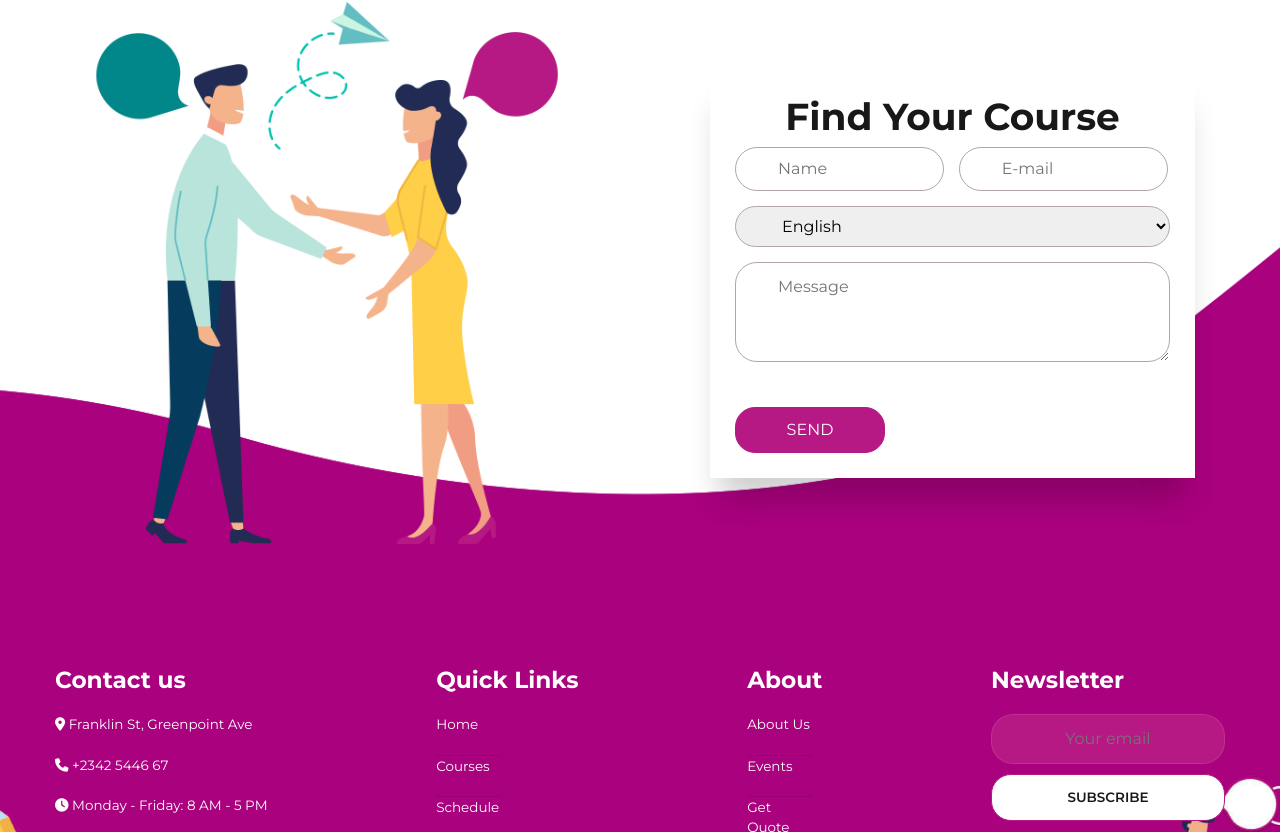
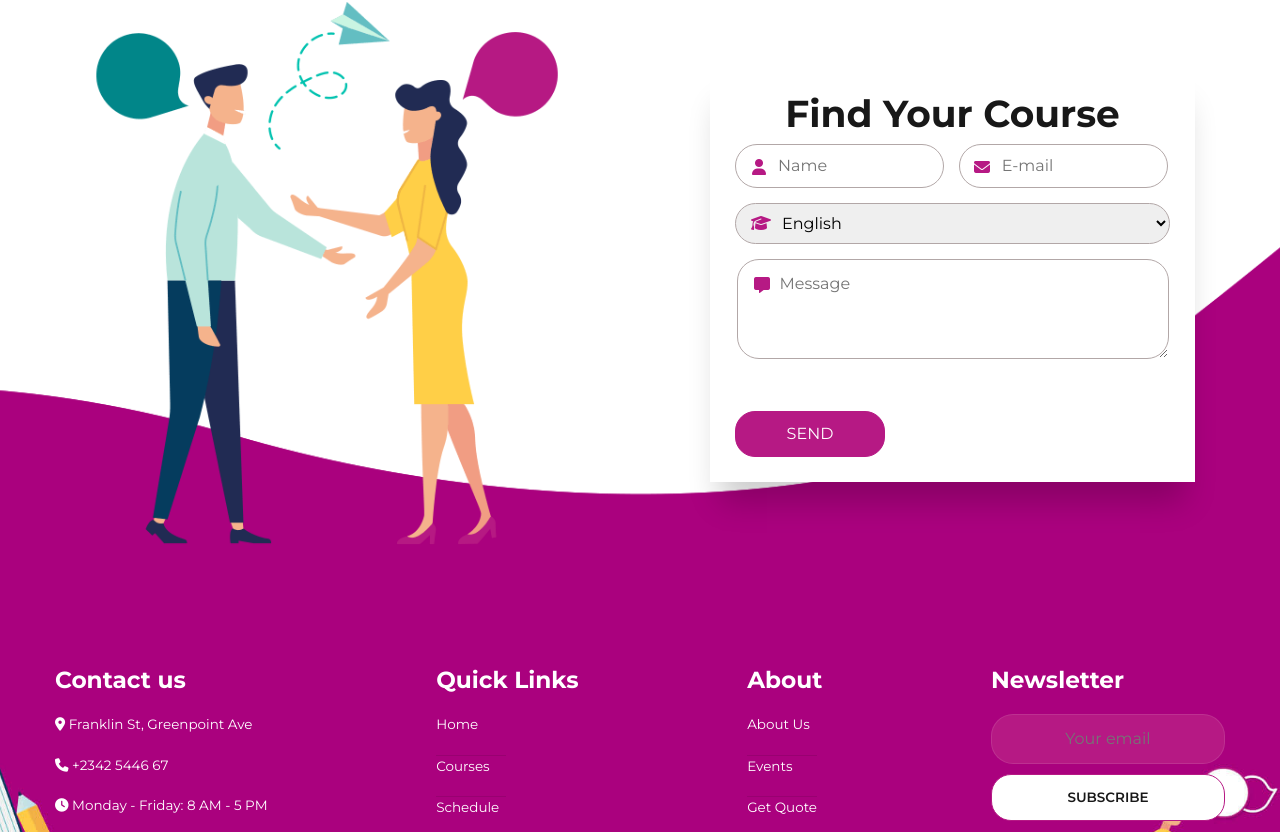
Before and after one commit to huutai955/NguyenHuuTai-BC33-SASS-Project, a plain HTML site: page index.html in a window 1280 px wide. Shown: the part 1797-2629 px from the top of the page. Drawn offline with nearby package versions, Linux system fonts and the light colour scheme.

Commit message:
add wowjs

```diff
--- a/css/style.css
+++ b/css/style.css
@@ -290,6 +290,7 @@
 .course .container .course__second .course__form .name-mail {
   display: flex;
   margin-bottom: 15px;
+  position: relative;
 }
 @media only screen and (max-width: 576px) {
   .course .container .course__second .course__form .name-mail {
@@ -300,6 +301,18 @@
   .course .container .course__second .course__form .name-mail {
     flex-direction: column;
   }
+}
+.course .container .course__second .course__form .name-mail .fa-user {
+  position: absolute;
+  top: 15px;
+  left: 17px;
+  color: #b61984;
+}
+.course .container .course__second .course__form .name-mail .fa-envelope {
+  position: absolute;
+  color: #b61984;
+  top: 15px;
+  right: 180px;
 }
 .course .container .course__second .course__form .name-mail input {
   max-width: 48%;
@@ -335,7 +348,17 @@
   border: 1px solid #b2a7a7;
   border-radius: 22px;
 }
-.course .container .course__second .course__form select {
+.course .container .course__second .course__form .course__select {
+  position: relative;
+}
+.course .container .course__second .course__form .course__select .fa-graduation-cap {
+  position: absolute;
+  top: 12px;
+  left: 16px;
+  color: #b61984;
+}
+.course .container .course__second .course__form .course__select select {
+  width: 100%;
   padding: 9px;
   padding-left: 42px;
   border: 1px solid #b2a7a7;
@@ -343,11 +366,20 @@
   margin-bottom: 15px;
 }
 @media only screen and (max-width: 576px) {
-  .course .container .course__second .course__form select {
+  .course .container .course__second .course__form .course__select select {
     margin-bottom: 30px;
   }
 }
-.course .container .course__second .course__form textarea {
+.course .container .course__second .course__form .course__text {
+  position: relative;
+}
+.course .container .course__second .course__form .course__text .fa-message {
+  position: absolute;
+  top: 18px;
+  left: 19px;
+  color: #b61984;
+}
+.course .container .course__second .course__form .course__text textarea {
   padding: 12px 12px 12px 42px;
   height: 100px;
   border: 1px solid #b2a7a7;
@@ -355,7 +387,7 @@
   margin-bottom: 45px;
 }
 @media only screen and (max-width: 576px) {
-  .course .container .course__second .course__form textarea {
+  .course .container .course__second .course__form .course__text textarea {
     margin-bottom: 30px !important;
   }
 }
@@ -475,7 +507,7 @@
 }
 .footer .container .footer__second a, .footer .container .footer__third a {
   text-decoration: none;
-  width: 65px;
+  width: 70px;
   border-bottom: 1px solid rgba(0, 0, 0, 0.1);
   transition: 0.5s;
   color: #ffffff;
--- a/index.html
+++ b/index.html
@@ -20,10 +20,7 @@
         rel="stylesheet">
 
     <!--Link for animate  -->
-    <link
-    rel="stylesheet"
-    href="https://cdnjs.cloudflare.com/ajax/libs/animate.css/4.1.1/animate.min.css"
-  />
+    <link rel="stylesheet" href="https://cdnjs.cloudflare.com/ajax/libs/animate.css/4.1.1/animate.min.css" />
     <link rel="stylesheet" href="./css/style.min.css">
 </head>
 
@@ -34,7 +31,8 @@
         <div class="container">
             <nav class="navbar navbar-expand-lg navbar-light bg-light justify-content-between">
                 <a href=""> <img src="./IMG/crest.png" alt=""></a>
-                  <button class="navbar-toggler" type="button" data-bs-toggle="collapse" data-bs-target="#navbarNav" aria-controls="navbarNav" aria-expanded="false" aria-label="Toggle navigation">
+                <button class="navbar-toggler" type="button" data-bs-toggle="collapse" data-bs-target="#navbarNav"
+                    aria-controls="navbarNav" aria-expanded="false" aria-label="Toggle navigation">
                     <span class="navbar-toggler-icon"></span>
                 </button>
                 <div class="collapse navbar-collapse justify-content-end" id="navbarNav">
@@ -217,16 +215,28 @@
                 <form class="course__form">
                     <h2>Find Your Course</h2>
                     <div class="name-mail">
+                        <i class="fa-solid fa-user"></i>
                         <input type="text" placeholder="Name" id="Name" style="margin-right: 15px;">
+                        <i class="fa-solid fa-envelope"></i>
                         <input type="text" placeholder="E-mail">
+
                     </div>
+
+                    <div class="course__select">
+                        <i class="fa-solid fa-graduation-cap"></i>
                         <select id="">
                             <option value="">English</option>
                             <option value="">French</option>
                             <option value="">Spanish</option>
                             <option value="">German</option>
                         </select>
+                    </div>
+
+                    <div class="course__text">
+                        <i class="fa-solid fa-message"></i>
                         <textarea name="" id="" cols="40" rows="10" placeholder="Message"></textarea>
+                    </div>
+
                     <button>SEND</button>
                 </form>
             </div>
@@ -237,7 +247,7 @@
 
     <footer class="footer">
         <div class="container">
-            <div class="footer__first">
+            <div class="footer__first wow animate__animated  animate__backInUp" data-wow-delay="0.3s">
                 <h4>Contact us</h4>
                 <span><i class="fa-solid fa-location-dot"></i> Franklin St, Greenpoint Ave</span>
                 <span><i class="fa-solid fa-phone"></i> +2342 5446 67</span>
@@ -250,7 +260,7 @@
                 </div>
             </div>
 
-            <div class="footer__second">
+            <div class="footer__second wow animate__animated  animate__backInUp" data-wow-delay="0.6s">
                 <h4>Quick Links</h4>
                 <a href="">Home</a>
                 <a href="">Courses</a>
@@ -258,7 +268,7 @@
                 <a href="">Blog</a>
             </div>
 
-            <div class="footer__third">
+            <div class="footer__third wow animate__animated  animate__backInUp" data-wow-delay="0.9s">
                 <h4>About</h4>
                 <a href="">About Us</a>
                 <a href="">Events</a>
@@ -266,7 +276,7 @@
                 <a href="">Contact</a>
             </div>
 
-            <div class="footer__fourth">
+            <div class="footer__fourth wow animate__animated  animate__backInUp" data-wow-delay="1.12s">
                 <h4>Newsletter</h4>
                 <input type="text" placeholder="Your email">
                 <button>SUBSCRIBE</button>
@@ -280,6 +290,14 @@
     <script src="https://cdn.jsdelivr.net/npm/bootstrap@5.1.3/dist/js/bootstrap.bundle.min.js"
         integrity="sha384-ka7Sk0Gln4gmtz2MlQnikT1wXgYsOg+OMhuP+IlRH9sENBO0LRn5q+8nbTov4+1p"
         crossorigin="anonymous"></script>
+
+    <script src="https://cdnjs.cloudflare.com/ajax/libs/wow/1.1.2/wow.min.js"
+        integrity="sha512-Eak/29OTpb36LLo2r47IpVzPBLXnAMPAVypbSZiZ4Qkf8p/7S/XRG5xp7OKWPPYfJT6metI+IORkR5G8F900+g=="
+        crossorigin="anonymous" referrerpolicy="no-referrer"></script>
+
+    <script>
+        new WOW().init();
+    </script>
 </body>
 
 </html>
```
Also changed, not shown: css/style.min.css. Lines whose indentation alone changed are shown as unchanged.
